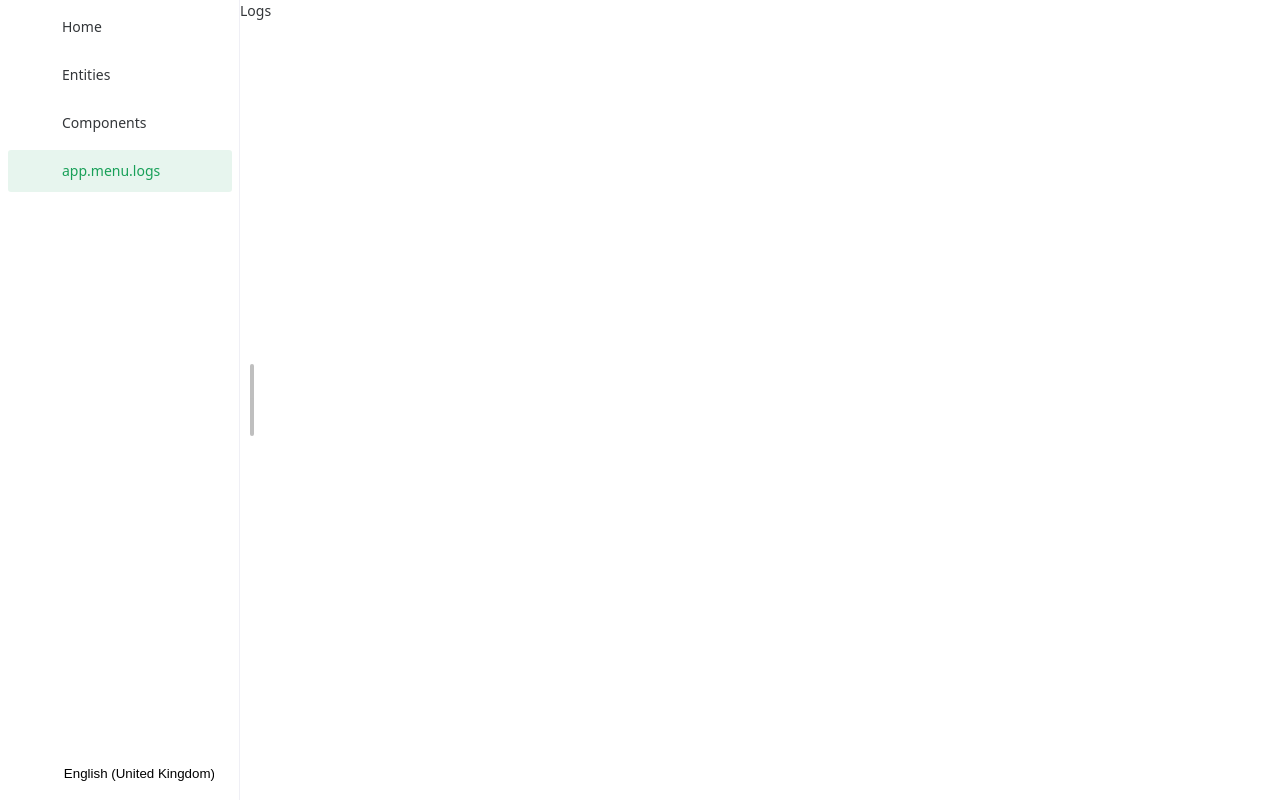
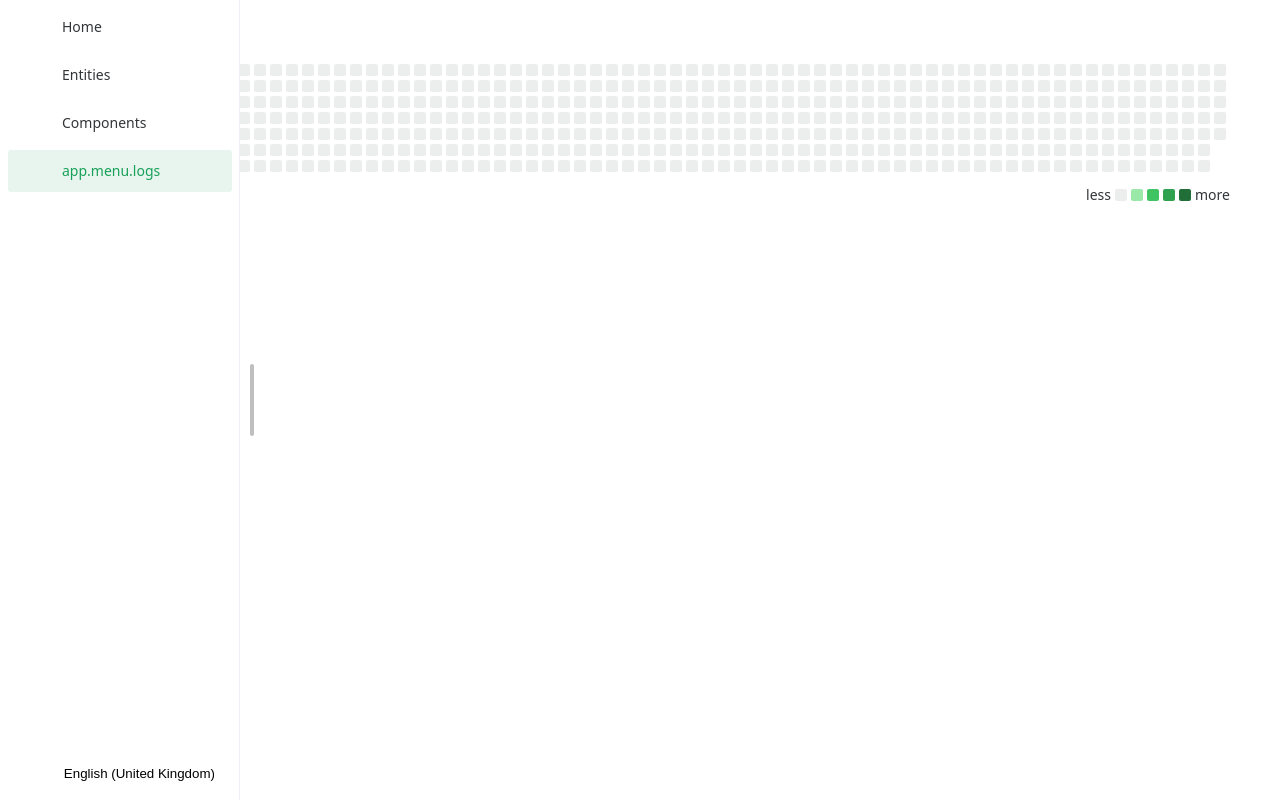
Before and after one commit to Anatoly03/Yooso, a Vue app in the folder yooso-studio/: page /logs in a window 1280 px wide. Built offline with nearby package versions, Linux system fonts and the light colour scheme; some icons are missing.

Commit message:
add heatmap to logs

```diff
--- a/yooso-studio/src/components/home/ViewHomeLogs.vue
+++ b/yooso-studio/src/components/home/ViewHomeLogs.vue
@@ -1,5 +1,144 @@
 <template>
     <div class="view-logs">
-        Logs
+        <div class="padding"></div>
+        <div class="heatmap-anchor">
+            <n-heatmap
+                :data="heatmapData"
+                size="large"
+                :x-gap="4"
+                :y-gap="4"
+                :show-week-labels="false"
+                :show-month-labels="false"
+            />
+        </div>
+
     </div>
 </template>
+
+<script setup lang="ts">
+import type { HeatmapDataItem } from 'naive-ui'
+import { NHeatmap } from 'naive-ui'
+import { onMounted, ref } from 'vue'
+
+const heatmapData = ref<HeatmapDataItem[]>([]);
+const logs = ref<any[]>([]);
+
+function toUTCDayStartMs(epochMs: number): number {
+    const date = new Date(epochMs);
+    return Date.UTC(date.getFullYear(), date.getMonth(), date.getDate());
+}
+
+onMounted(async () => {
+    const dayMs = 24 * 60 * 60 * 1000;
+    const totalDays = 365 * 3;
+    const start = toUTCDayStartMs(Date.now() - totalDays * dayMs);
+    const heatmapIndexByDay = new Map<number, number>();
+
+    // Generate one value per day over ~3 years so the heatmap is long.
+    for (let i = 0; i <= totalDays; i++) {
+        const timestamp = start + i * dayMs;
+
+        const entry = { timestamp, value: 0 };
+        heatmapData.value.push(entry);
+        heatmapIndexByDay.set(timestamp, i);
+    }
+
+    // TODO get response
+})
+</script>
+
+<style lang="scss" scoped>
+.padding {
+    width: 100%;
+    min-height: 50px;
+    flex: 0 0 60px;
+}
+
+.view-logs {
+    width: 100%;
+    max-height: 100vh;
+    min-height: 0;
+    display: flex;
+    flex-direction: column;
+    align-items: stretch;
+    justify-content: center;
+}
+
+.heatmap-anchor {
+    display: flex;
+    position: relative;
+    right: 50px;
+    justify-content: flex-end;
+}
+
+.view-log-entries {
+    display: flex;
+    flex-direction: column;
+    flex: 1 1 auto;
+    min-height: 0;
+    border: 1px solid gray;
+    overflow-y: auto;
+    padding: 0;
+
+    margin: 30px;
+    margin-bottom: -1px;
+    border-top-left-radius: 10px;
+    border-top-right-radius: 10px;
+    border-bottom: none;
+
+    list-style: none;
+
+    li:nth-child(even) {
+        background: #f5f5f5;
+    }
+
+    li.request-log-error {
+        background: #ffe0e0;
+    }
+
+    li {
+        display: flex;
+        padding: 10px;
+        gap: 20px;
+
+        .request-method {
+            width: 70px;
+            text-align: center;
+            padding: 0 5px;
+            border-radius: 5px;
+            background-color: #e0e0e0;
+            font-weight: bold;
+
+            &.method-get {
+                background-color: #bbdefb;
+            }
+
+            &.method-post {
+                background-color: #c8e6c9;
+            }
+
+            &.method-put {
+                background-color: #fff9c4;
+            }
+
+            &.method-delete {
+                background-color: #ffcdd2;
+            }
+
+            &.method-patch {
+                background-color: #d1c4e9;
+            }
+        }
+
+        .request-uri {
+            flex: 1;
+            text-decoration: none;
+            color: inherit;
+
+            &:hover {
+                text-decoration: underline;
+            }
+        }
+    }
+}
+</style>
```
